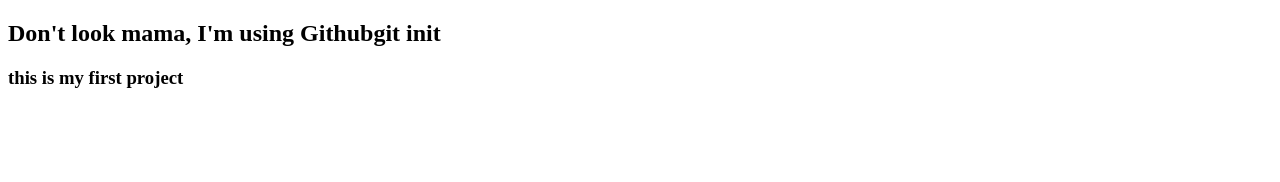
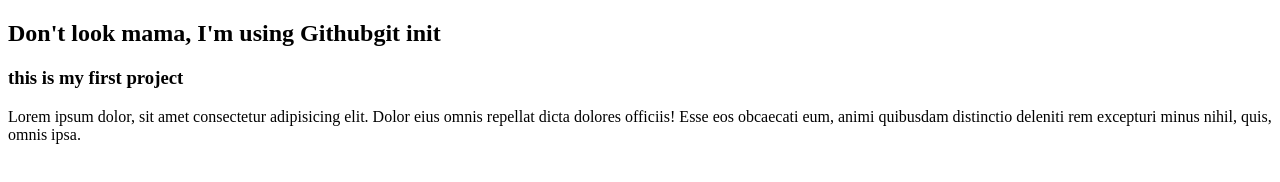
Before and after one commit to shahinnoob/my-first-website, a plain HTML site: page index.html in a window 1280 px wide. Drawn offline with Linux system fonts and the light colour scheme.

Commit message:
added paragraph

```diff
--- a/index.html
+++ b/index.html
@@ -8,5 +8,6 @@
 <body>
     <h2>Don't look mama, I'm using Githubgit init</h2>
     <h3>this is my first project</h3>
+    <p>Lorem ipsum dolor, sit amet consectetur adipisicing elit. Dolor eius omnis repellat dicta dolores officiis! Esse eos obcaecati eum, animi quibusdam distinctio deleniti rem excepturi minus nihil, quis, omnis ipsa.</p>
 </body>
 </html>
```
